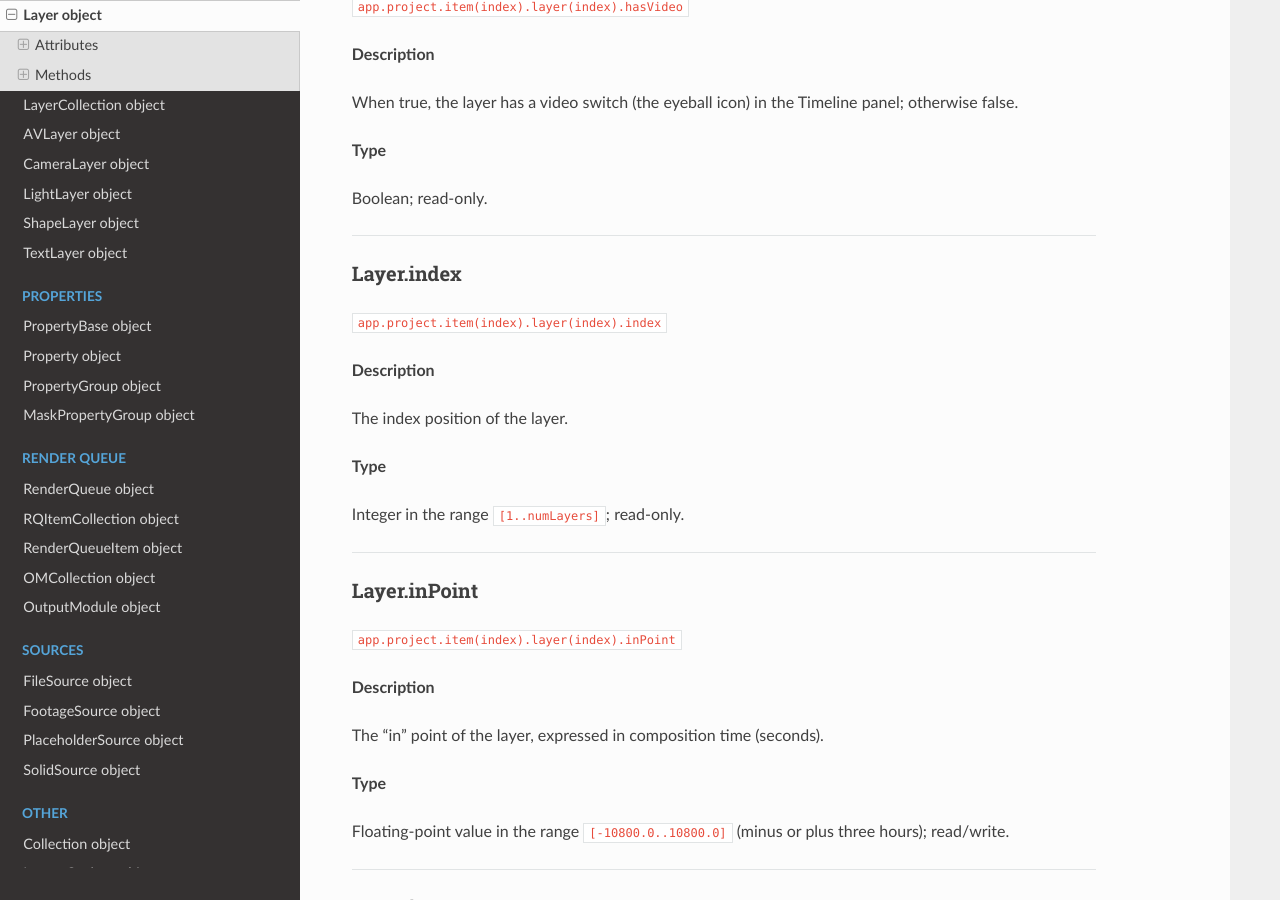
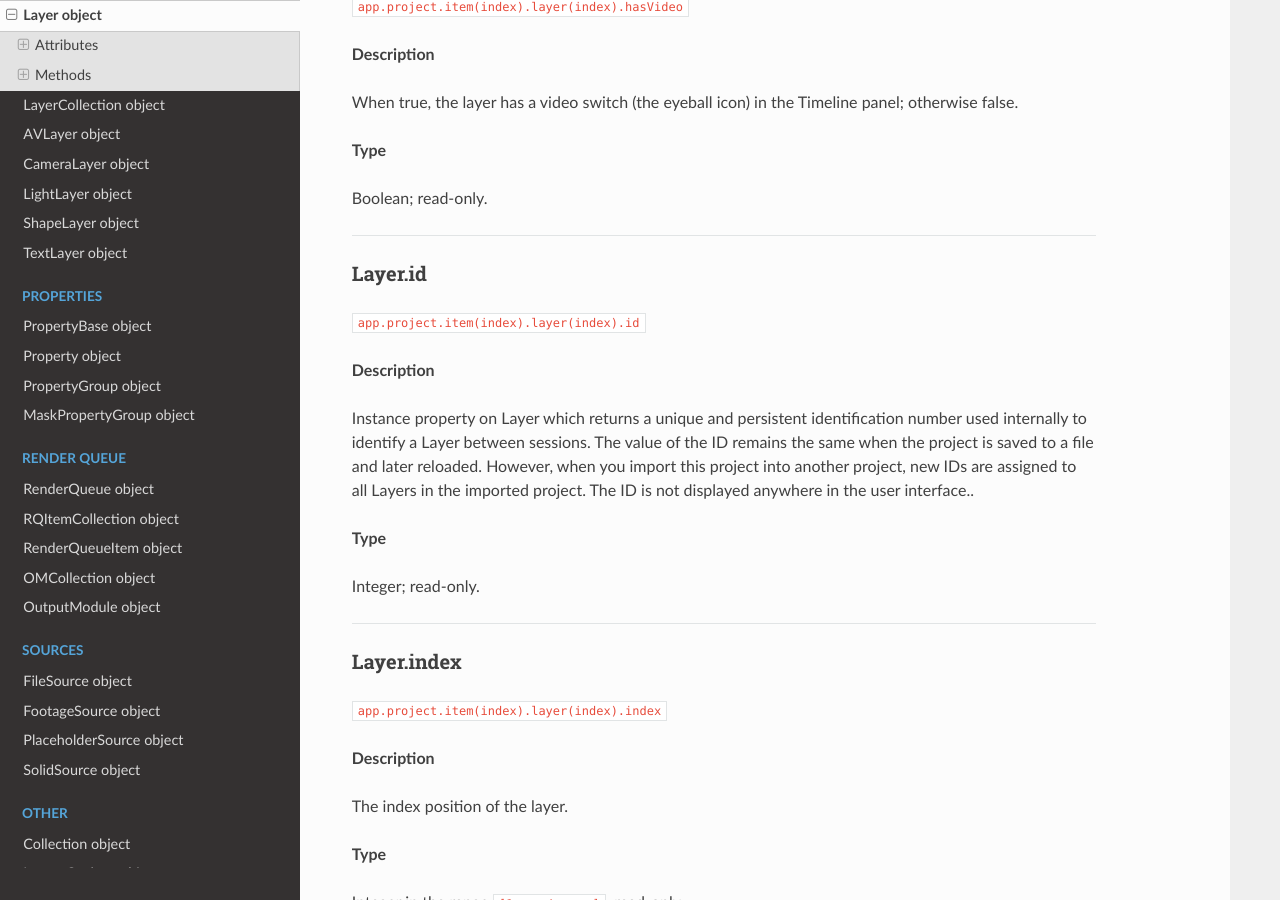
Before and after one commit to docsforadobe/after-effects-scripting-guide, a Sphinx documentation site: the page built from docs/layers/layer.rst, in a window 1280 px wide and 900 px high, scrolled down 2048 px. Built offline with Sphinx 7.4.7 and the Read the Docs theme 2.0.0, drawn with Linux system fonts in a browser that asks for light colours.

Commit message:
Add .id attribute to Layer object

```diff
--- a/docs/layers/layer.rst
+++ b/docs/layers/layer.rst
@@ -100,6 +100,26 @@ When true, the layer has a video switch (the eyeball icon) in the Timeline panel
 **Type**
 
 Boolean; read-only.
+
+----
+
+.. _Layer.id:
+
+Layer.id
+*********************************************
+
+``app.project.item(index).layer(index).id``
+
+**Description**
+
+Instance property on Layer which returns a unique and persistent identification number used internally to identify a Layer between sessions.
+The value of the ID remains the same when the project is saved to a file and later reloaded.
+However, when you import this project into another project, new IDs are assigned to all Layers in the imported project.
+The ID is not displayed anywhere in the user interface..
+
+**Type**
+
+Integer; read-only.
 
 ----
 
```
